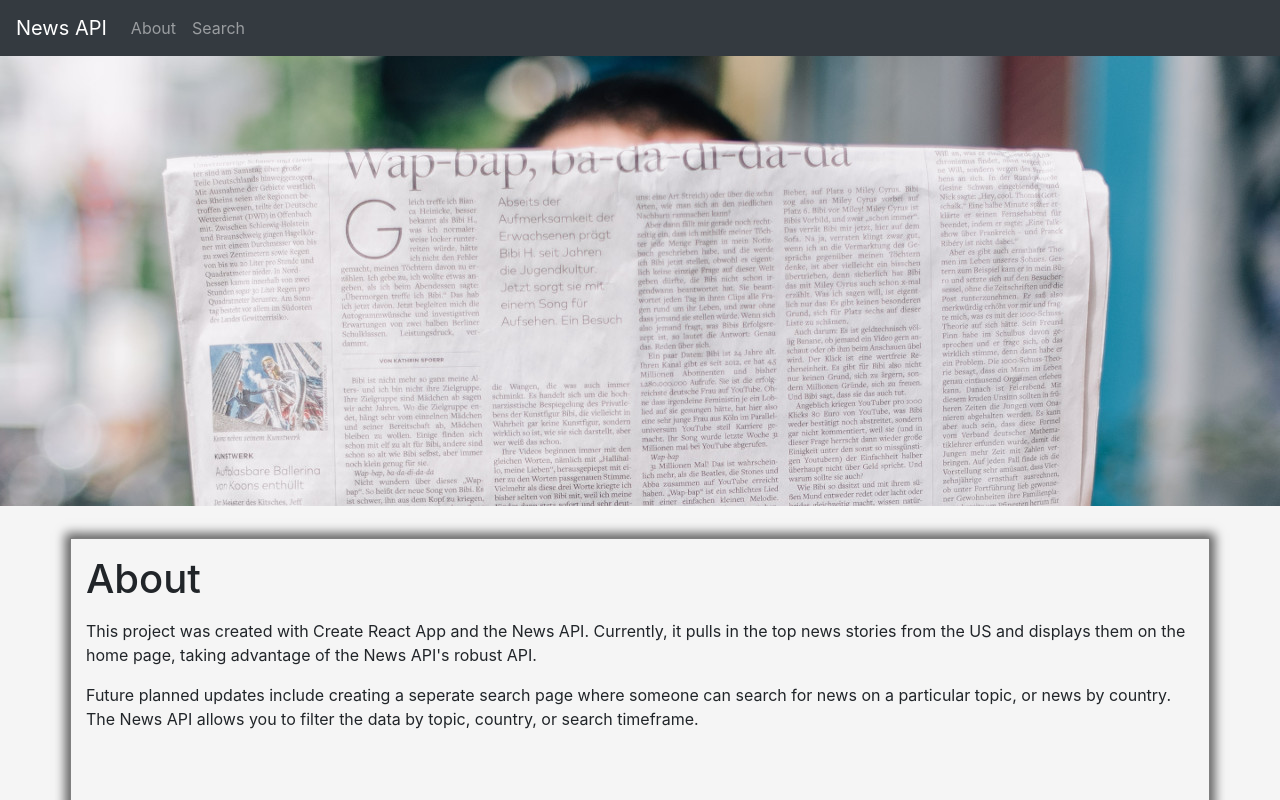
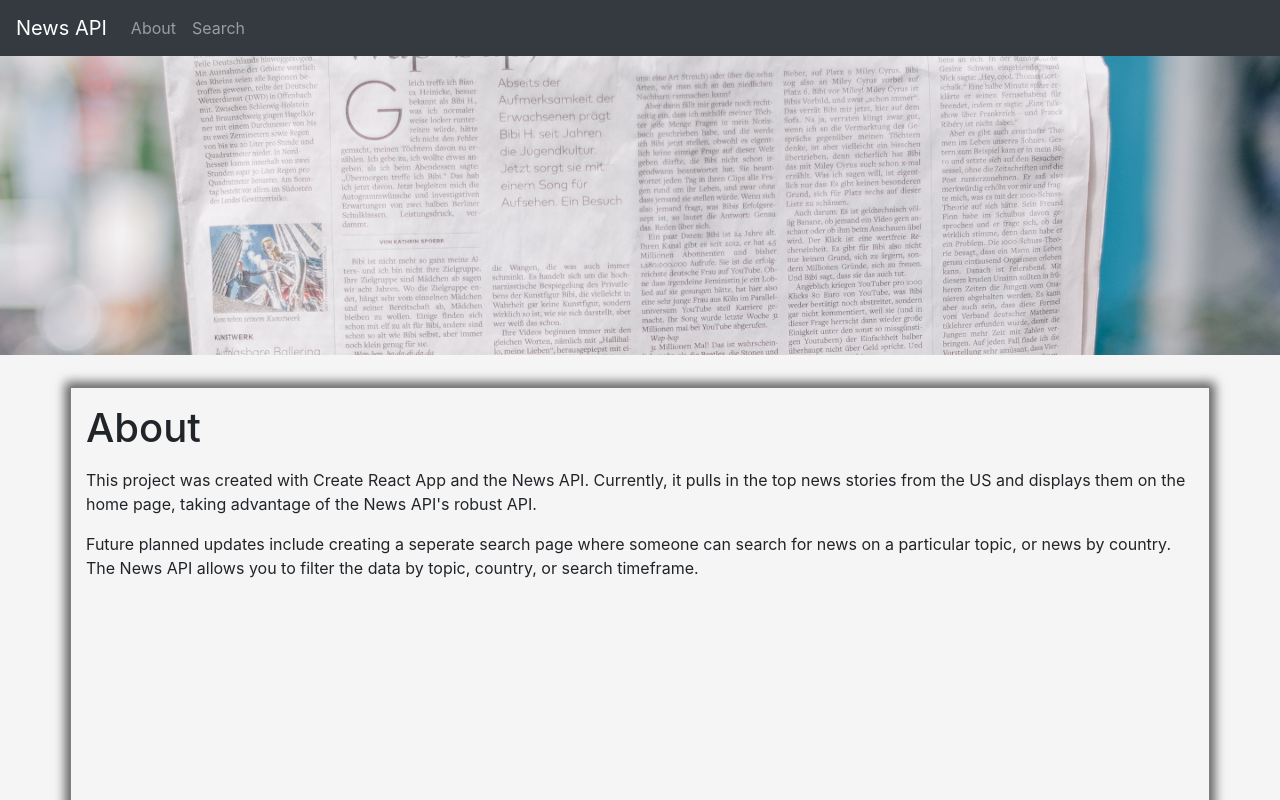
Before and after one commit to nevermindthelabel/news-api, a React (Create React App) app: page /about in a window 1280 px wide. Shown: the top 800 px of the page. Built offline with nearby package versions, Linux system fonts and the light colour scheme.

Commit message:
moved image to prop

```diff
--- a/src/components/HeroImage/index.js
+++ b/src/components/HeroImage/index.js
@@ -1,13 +1,13 @@
 import React from 'react';
-import image from '../../images/heroimage.jpg';
+// import image from '../../images/heroimage.jpg';
 import './style.css';
 
-const HeroImage = () => {
+const HeroImage = (props) => {
   return (
     <div className="container-fluid">
       <div className="row">
         <header>
-          <img src={image} alt="Hero Image" />
+          <img src={props.image} alt="Hero" />
         </header>
       </div>
     </div>
```
